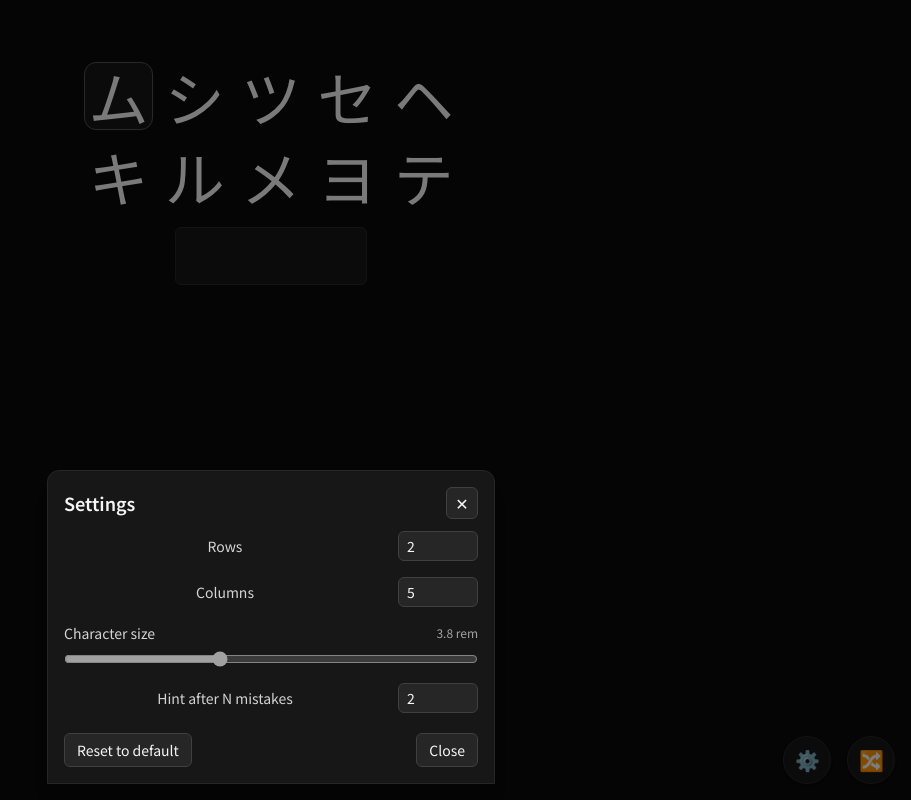
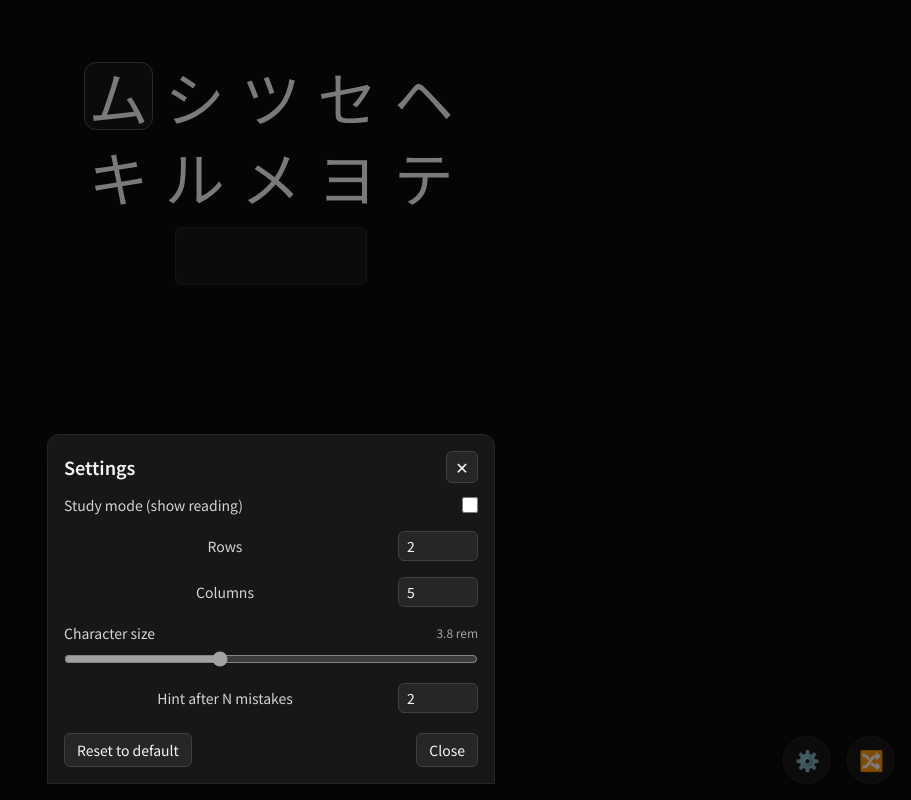
Before and after one commit to paltin/katakana, a React (Vite) app: page / in a window 1280 px wide. Both pictures are taken after a click on the button "⚙️". Shown: the whole page, without its empty margins (369-1280 px from the left). Built offline with nearby package versions, Linux system fonts and the light colour scheme.

Commit message:
feat(settings): add Study mode (show reading for current); remove row/col max; App shows reading when enabled

```diff
--- a/src/App.tsx
+++ b/src/App.tsx
@@ -33,7 +33,7 @@ function InnerApp() {
   return (
     <div className="min-h-dvh bg-neutral-950 text-neutral-100">
       <div className="w-full max-w-7xl mx-auto p-6 pt-[1.375rem] text-center">
-        <Hint show={!!(showHint && current)} text={current ? current.romaji : ''} />
+        <Hint show={!!((showHint || settings.study) && current)} text={current ? current.romaji : ''} />
         <KanaGrid
           items={selection}
           currentIndex={currentIndex}
--- a/src/components/SettingsPanel.tsx
+++ b/src/components/SettingsPanel.tsx
@@ -25,6 +25,16 @@ export function SettingsPanel({ open, onClose }: Props) {
         </div>
 
         <div className="space-y-4">
+          <label className="flex items-center justify-between gap-3">
+            <span className="text-sm text-neutral-300">Study mode (show reading)</span>
+            <input
+              type="checkbox"
+              checked={settings.study}
+              onChange={(e) => update({ study: e.target.checked })}
+              className="h-4 w-4 accent-neutral-400"
+            />
+          </label>
+
           <label className="grid grid-cols-[1fr_auto] items-center gap-3">
             <span className="text-sm text-neutral-300">Rows</span>
             <input
--- a/src/settings.ts
+++ b/src/settings.ts
@@ -3,6 +3,7 @@ export type Settings = {
   cols: number; // characters per row
   charRem: number; // character font size in rem
   hintThreshold: number; // wrong tries before showing hint
+  study: boolean; // show romaji for current character
 };
 
 export const DEFAULT_SETTINGS: Settings = {
@@ -10,6 +11,7 @@ export const DEFAULT_SETTINGS: Settings = {
   cols: 5,
   charRem: 3.75, // close to Tailwind text-6xl default
   hintThreshold: 2,
+  study: false,
 };
 
 const KEY = 'katakana.trainer.settings.v1';
@@ -47,5 +49,6 @@ function sanitizeSettings(obj: any): Settings {
   const cols = Math.max(1, Number(obj?.cols ?? derivedCols));
   const charRem = clamp(Number(obj?.charRem ?? DEFAULT_SETTINGS.charRem), 2.5, 6);
   const hintThreshold = clamp(Number(obj?.hintThreshold ?? DEFAULT_SETTINGS.hintThreshold), 1, 3);
-  return { rows, cols, charRem, hintThreshold };
+  const study = Boolean(obj?.study ?? DEFAULT_SETTINGS.study);
+  return { rows, cols, charRem, hintThreshold, study };
 }
```
